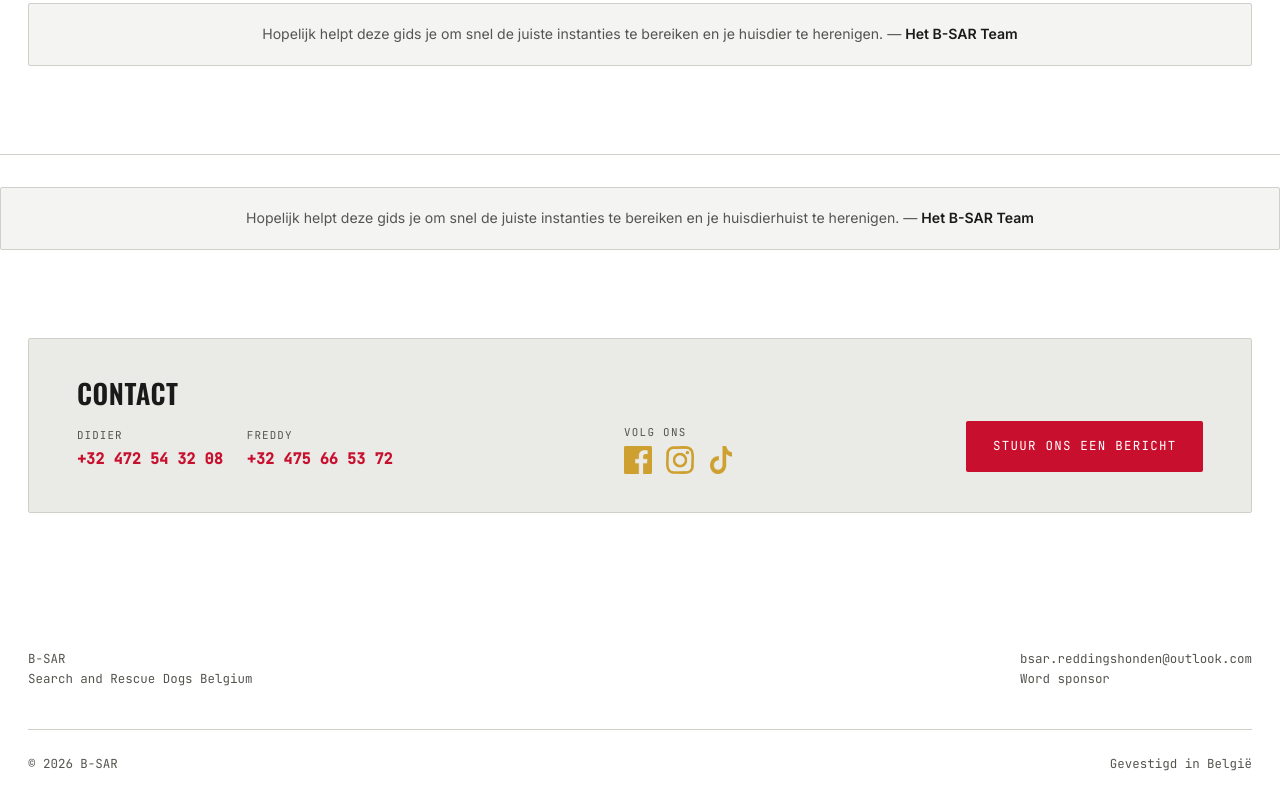
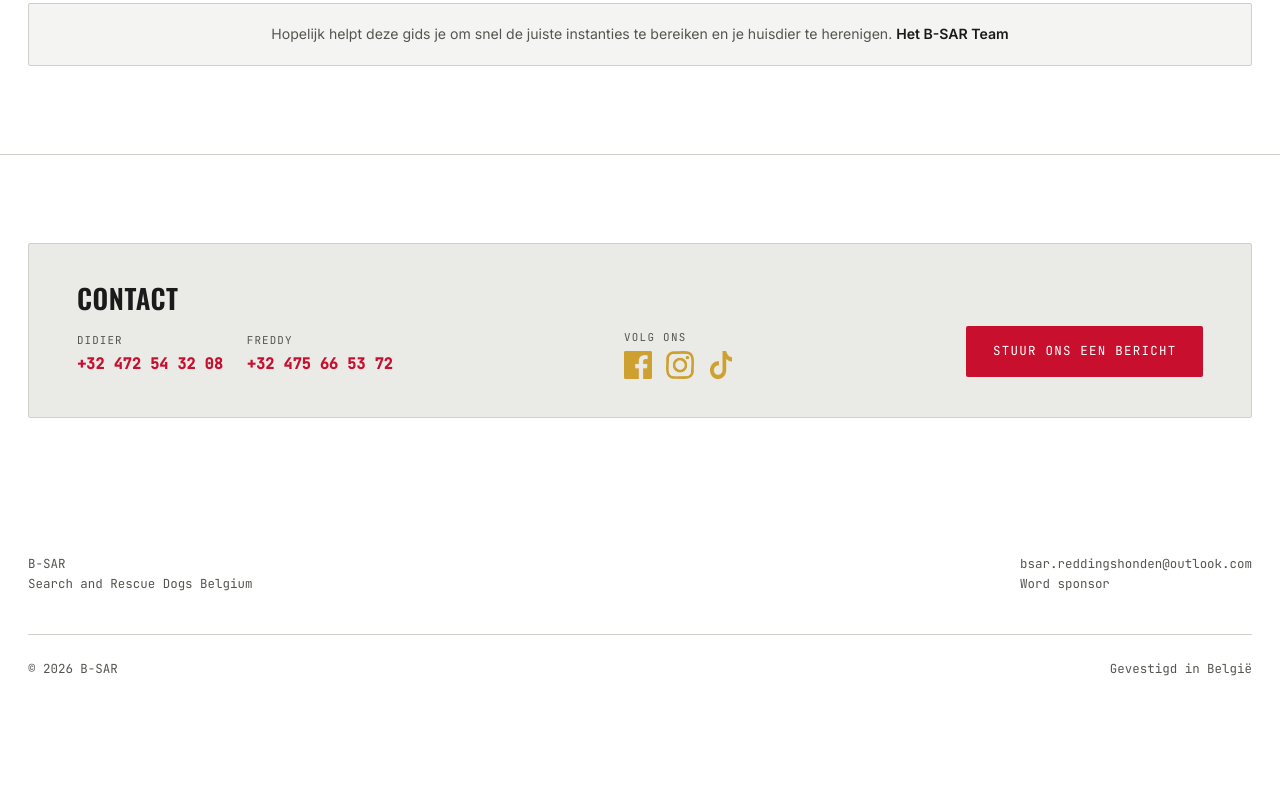
Before and after one commit to B-sar2026/b-sar2026.github.io, a plain HTML site: page index.html in a window 1280 px wide. Shown: the part 2912-3712 px from the top of the page. After the commit the page ends 3639 px from the top, so only its background shows below. Drawn offline with nearby package versions, Linux system fonts and the light colour scheme.

Commit message:
Update index.html

```diff
--- a/index.html
+++ b/index.html
@@ -259,13 +259,7 @@
       </div>
 
       <div style="margin-top: 2rem; padding: 1.2rem; background: var(--color-charcoal); border: 1px solid var(--color-steel); border-radius: var(--radius); font-size: 0.88rem; color: var(--color-bone-dim); text-align: center;">
-        Hopelijk helpt deze gids je om snel de juiste instanties te bereiken en je huisdier te herenigen. — <strong style="color: var(--color-bone);">Het B-SAR Team</strong>
-      </div>
-    </div>
-  </section>
-
-      <div style="margin-top: 2rem; padding: 1.2rem; background: var(--color-charcoal); border: 1px solid var(--color-steel); border-radius: var(--radius); font-size: 0.88rem; color: var(--color-bone-dim); text-align: center;">
-        Hopelijk helpt deze gids je om snel de juiste instanties te bereiken en je huisdierhuist te herenigen. — <strong style="color: var(--color-bone);">Het B-SAR Team</strong>
+        Hopelijk helpt deze gids je om snel de juiste instanties te bereiken en je huisdier te herenigen. <strong style="color: var(--color-bone);">Het B-SAR Team</strong>
       </div>
     </div>
   </section>
```
